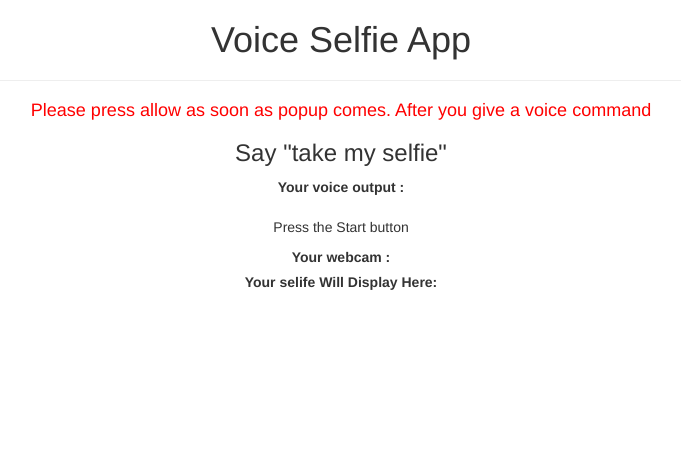
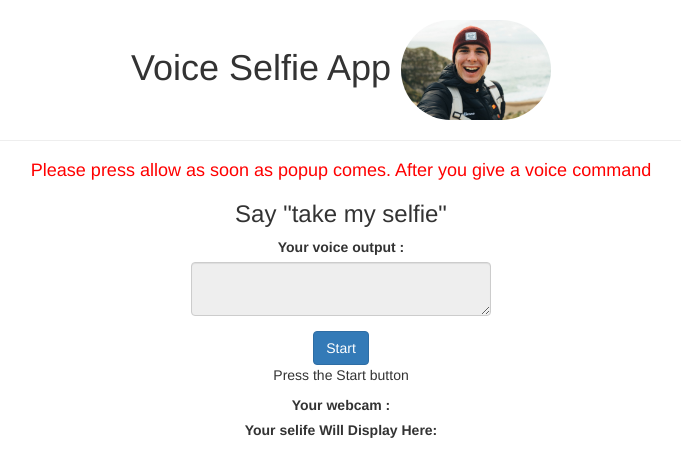
Before and after one commit to astro648/VoiceSelfieWebsite, a plain HTML site: page index.html in a window 1280 px wide. Shown: the whole page, without its empty margins (299-980 px from the left). Drawn offline with nearby package versions, Linux system fonts and the light colour scheme.

Commit message:
download selfie, img, text area, and button base

```diff
--- a/index.html
+++ b/index.html
@@ -13,8 +13,9 @@
 <body>
     <div class="container">
     <center>
+        <a id="link" download="myselfie.png"></a>
         <h1>Voice Selfie App
-
+        <img src="selfie.jpeg" id="logo_img">
         </h1>
         <hr>
         <h4 style="color:red;">Please press allow as soon as popup comes. After you give a voice command</h4>
@@ -22,9 +23,9 @@
         <div class="form-group">
             <h3>Say "take my selfie"</h3>
             <label>Your voice output : </label>
-
+            <textarea class="form-control" id="textbox" readonly="true"></textarea>
         </div>
-
+        <button class="btn btn-primary" onclick="start()">Start</button>
         <p>Press the Start button</p>
 
         <label>Your webcam : </label>
```
